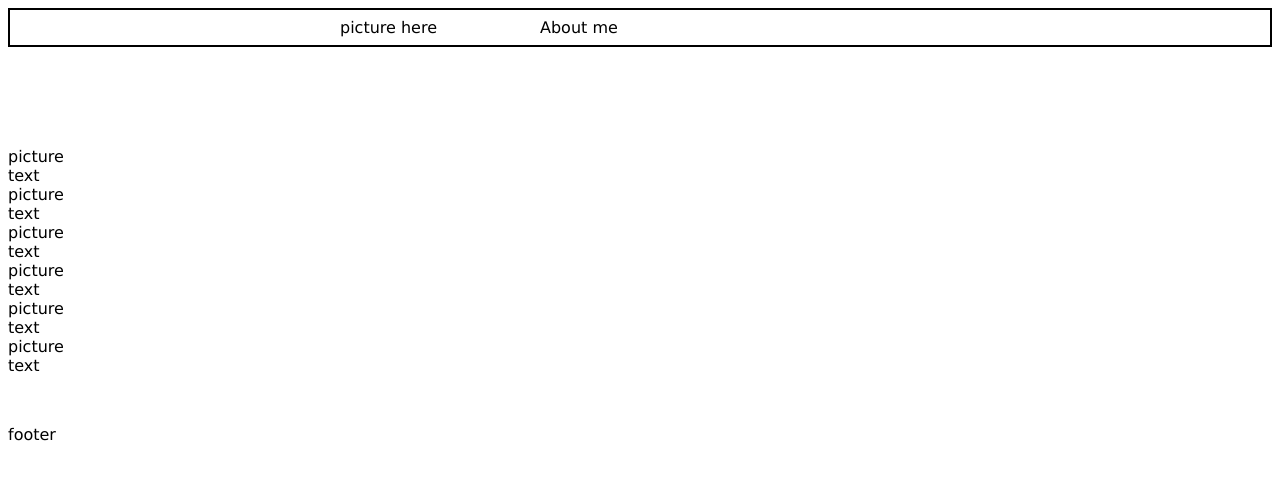
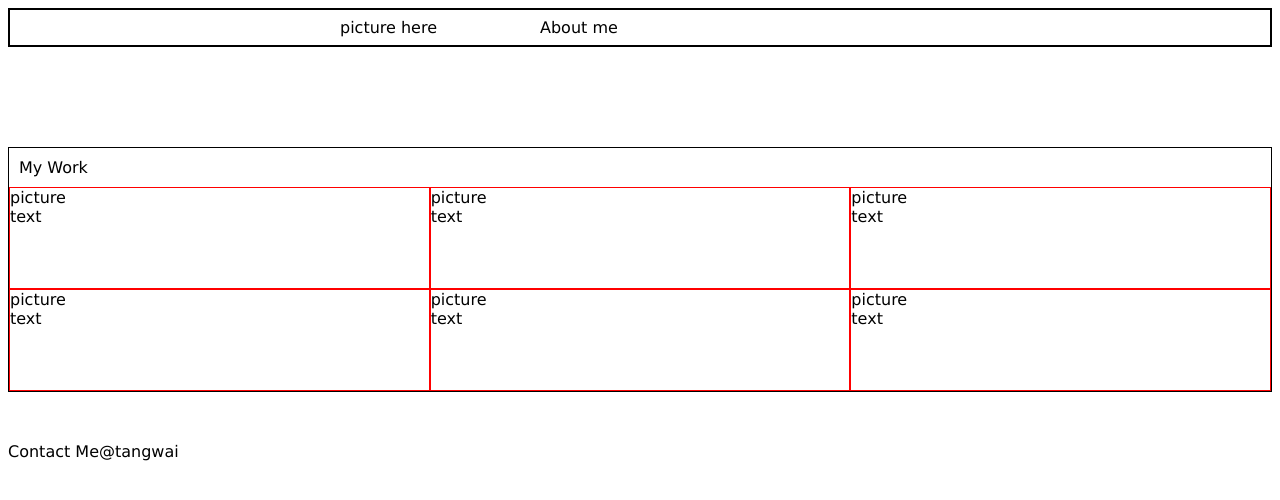
Before and after one commit to tangwait/responsiveHomePage, a plain HTML site: page index.html in a window 1280 px wide. Drawn offline with Linux system fonts and the light colour scheme.

Commit message:
add my-work-content div inside my-work

```diff
--- a/index.html
+++ b/index.html
@@ -13,33 +13,37 @@
         <div class="about-me-content">About me</div>
     </div>
     <div class="my-work">
-        <div class="my-work-box1">
-            <div class="my-work-picture1">picture</div>
-            <div class="my-work-text1">text</div>
-        </div>
-        <div class="my-work-box2">
-            <div class="my-work-picture2">picture</div>
-            <div class="my-work-text2">text</div>
-        </div>
-        <div class="my-work-box3">
-            <div class="my-work-picture3">picture</div>
-            <div class="my-work-text3">text</div>
-        </div>
-        <div class="my-work-box4">
-            <div class="my-work-picture4">picture</div>
-            <div class="my-work-text4">text</div>
-        </div>
-        <div class="my-work-box5">
-            <div class="my-work-picture5">picture</div>
-            <div class="my-work-text5">text</div>
-        </div>
-        <div class="my-work-box6">
-            <div class="my-work-picture6">picture</div>
-            <div class="my-work-text6">text</div>
+        <div class="my-work-content">
+            <div class="my-work-title">My Work</div>
+            <div class="my-work-box">
+                <div class="my-work-picture">picture</div>
+                <div class="my-work-text">text</div>
+            </div>
+            <div class="my-work-box">
+                <div class="my-work-picture">picture</div>
+                <div class="my-work-text">text</div>
+            </div>
+            <div class="my-work-box">
+                <div class="my-work-picture">picture</div>
+                <div class="my-work-text">text</div>
+            </div>
+            <div class="my-work-box">
+                <div class="my-work-picture">picture</div>
+                <div class="my-work-text">text</div>
+            </div>
+            <div class="my-work-box">
+                <div class="my-work-picture">picture</div>
+                <div class="my-work-text">text</div>
+            </div>
+            <div class="my-work-box">
+                <div class="my-work-picture">picture</div>
+                <div class="my-work-text">text</div>
+            </div>
         </div>
     </div>
     <div class="footer">
-        <div class="footer-content">footer</div>
+        <div class="footer-title">Contact Me</div>
+        <div class="footer-content">@tangwai</div>
     </div>
 </body>
 </html>
```
